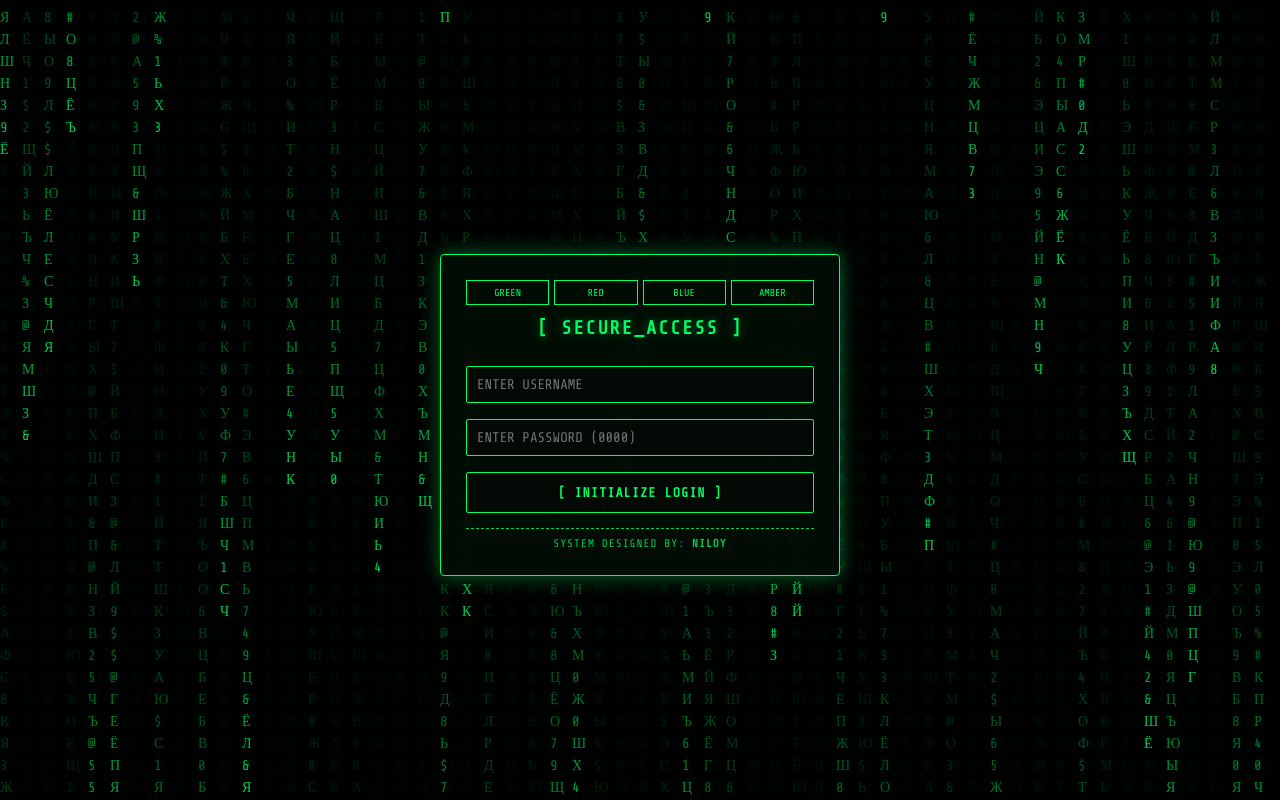
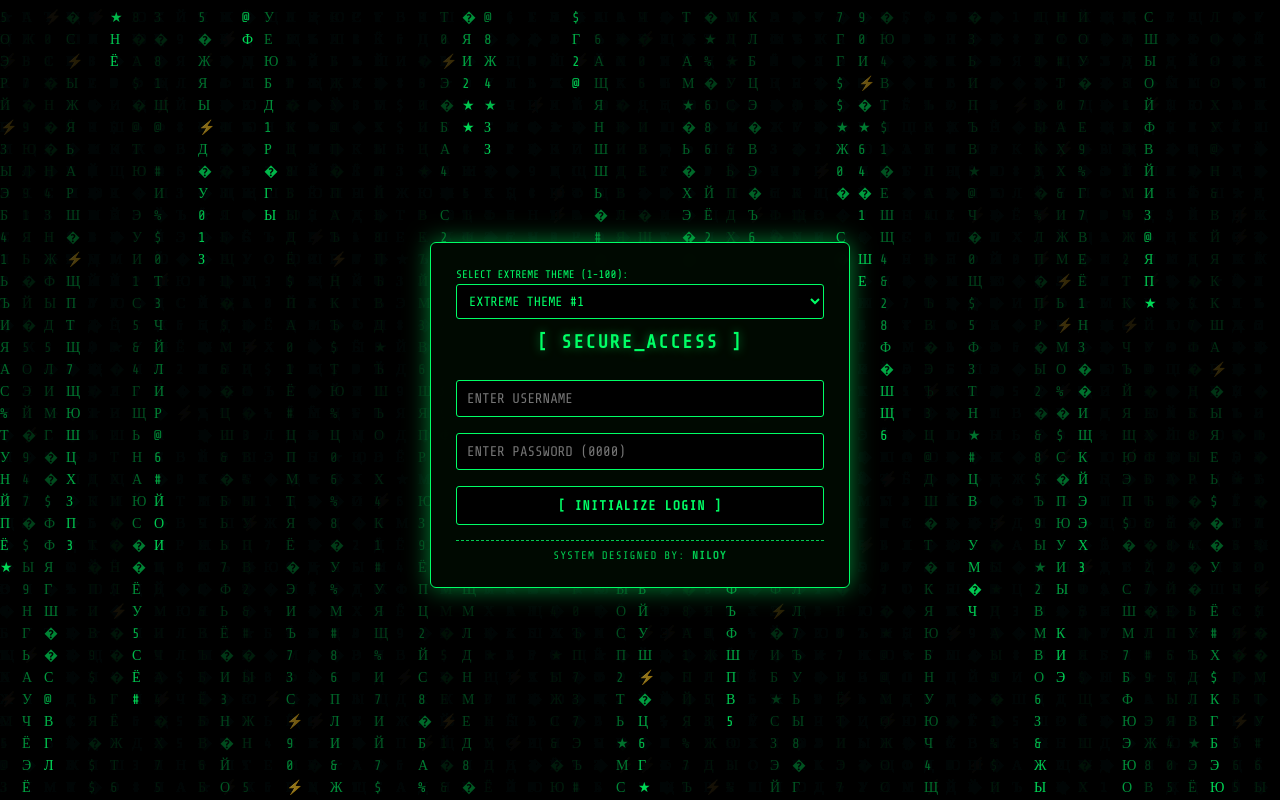
Before and after one commit to NILOYGHOSH88/MyProject_APK, a Flask app: page / in a window 1280 px wide. Run offline with Flask 3, Linux system fonts and the light colour scheme.

Commit message:
Update dashboard.html

```diff
--- a/templates/dashboard.html
+++ b/templates/dashboard.html
@@ -3,44 +3,17 @@
 <head>
     <meta charset="UTF-8">
     <meta name="viewport" content="width=device-width, initial-scale=1.0">
-    <title>SECURE_CORE // MULTI-LEVEL SECURITY</title>
+    <title>SECURE_CORE // 100+ EXTREME THEMES</title>
     <style>
         @import url('https://fonts.googleapis.com/css2?family=Share+Tech+Mono&display=swap');
 
         :root {
-            --bg-color: #030a05;
+            --bg-color: #000000;
             --main-color: #00ff66;
-            --panel-bg: rgba(2, 15, 5, 0.9);
+            --panel-bg: rgba(0, 10, 2, 0.95);
             --border-color: #00ff66;
             --output-color: #66ff99;
-            --glow-color: rgba(0, 255, 102, 0.4);
-        }
-
-        body.cyber-red {
-            --bg-color: #0a0303;
-            --main-color: #ff3333;
-            --panel-bg: rgba(15, 2, 2, 0.9);
-            --border-color: #ff3333;
-            --output-color: #ff9999;
-            --glow-color: rgba(255, 51, 51, 0.4);
-        }
-
-        body.neon-blue {
-            --bg-color: #03060a;
-            --main-color: #00f0ff;
-            --panel-bg: rgba(2, 10, 15, 0.9);
-            --border-color: #00f0ff;
-            --output-color: #99f9ff;
-            --glow-color: rgba(0, 240, 255, 0.4);
-        }
-
-        body.matrix-amber {
-            --bg-color: #0a0703;
-            --main-color: #ffb700;
-            --panel-bg: rgba(15, 10, 2, 0.9);
-            --border-color: #ffb700;
-            --output-color: #ffe180;
-            --glow-color: rgba(255, 183, 0, 0.4);
+            --glow-color: rgba(0, 255, 102, 0.5);
         }
 
         body, html {
@@ -48,9 +21,9 @@
             background: var(--bg-color); color: var(--main-color);
             font-family: 'Share Tech Mono', monospace;
             overflow: hidden;
-            transition: background 0.5s, color 0.5s;
+            transition: background 0.4s, color 0.4s;
         }
-        canvas { position: fixed; top: 0; left: 0; z-index: 0; opacity: 0.8; }
+        canvas { position: fixed; top: 0; left: 0; z-index: 0; opacity: 0.85; }
 
         .box {
             position: relative; z-index: 1;
@@ -60,15 +33,15 @@
         }
 
         .panel {
-            width: 100%; max-width: 400px; padding: 25px;
+            width: 100%; max-width: 420px; padding: 25px;
             border: 1px solid var(--border-color);
             background: var(--panel-bg);
-            box-shadow: 0 0 20px var(--glow-color);
+            box-shadow: 0 0 25px var(--glow-color);
             text-align: center; box-sizing: border-box;
-            backdrop-filter: blur(5px);
-            border-radius: 4px;
-            animation: fadeIn 0.5s ease-in-out;
-            transition: all 0.5s;
+            backdrop-filter: blur(8px);
+            border-radius: 6px;
+            animation: fadeIn 0.4s ease-in-out;
+            transition: all 0.4s;
         }
 
         h3 { letter-spacing: 2px; text-shadow: 0 0 10px var(--glow-color); margin-top: 0; }
@@ -78,13 +51,12 @@
             border: 1px solid var(--border-color); padding: 10px; margin: 8px 0;
             box-sizing: border-box; font-family: 'Share Tech Mono', monospace;
             font-size: 14px; outline: none; transition: 0.3s;
-            border-radius: 2px;
+            border-radius: 3px;
         }
         .input-field:focus {
-            box-shadow: 0 0 10px var(--glow-color);
+            box-shadow: 0 0 12px var(--glow-color);
         }
 
-        /* লেভেল সিলেকশন ডিজাইন */
         .level-group {
             display: flex; justify-content: space-between; margin: 10px 0; gap: 5px;
         }
@@ -92,40 +64,33 @@
             flex: 1; padding: 8px 4px; font-size: 11px; cursor: pointer;
             background: var(--bg-color); border: 1px solid var(--border-color);
             color: var(--main-color); font-family: 'Share Tech Mono', monospace;
-            transition: 0.3s; border-radius: 2px;
+            transition: 0.3s; border-radius: 3px;
         }
         .level-btn.active {
             background: var(--main-color);
             color: var(--bg-color);
-            box-shadow: 0 0 10px var(--main-color);
+            box-shadow: 0 0 12px var(--main-color);
             font-weight: bold;
         }
 
-        /* প্রিমিয়াম বাটন অ্যানিমেশন */
         .btn {
             border: 1px solid var(--border-color); background: var(--bg-color);
-            color: var(--main-color); padding: 12px; width: 100%;
+            color: var(--main-color); padding: 11px; width: 100%;
             cursor: pointer; margin-top: 8px; font-weight: bold;
             font-family: 'Share Tech Mono', monospace; letter-spacing: 1px;
-            transition: all 0.3s cubic-bezier(0.4, 0, 0.2, 1); border-radius: 2px;
+            transition: all 0.3s cubic-bezier(0.4, 0, 0.2, 1); border-radius: 3px;
             position: relative; overflow: hidden;
         }
-        .btn::after {
-            content: ''; position: absolute; top: 50%; left: 50%; width: 0; height: 0;
-            background: rgba(255, 255, 255, 0.2); border-radius: 50%;
-            transform: translate(-50%, -50%); transition: width 0.4s, height 0.4s;
-        }
-        .btn:active::after { width: 300px; height: 300px; }
         .btn:hover {
             background: var(--main-color); color: var(--bg-color);
-            box-shadow: 0 0 15px var(--main-color);
+            box-shadow: 0 0 18px var(--main-color);
             transform: translateY(-2px);
         }
         .btn:active { transform: translateY(1px); }
 
         #out {
             border: 1px dashed var(--border-color); padding: 10px; margin: 10px 0;
-            min-height: 25px; word-break: break-all; background: rgba(0,0,0,0.5);
+            min-height: 25px; word-break: break-all; background: rgba(0,0,0,0.6);
             text-align: left; font-size: 13px; color: var(--output-color);
         }
 
@@ -142,16 +107,15 @@
             letter-spacing: 1px;
         }
 
-        .theme-selector {
-            display: flex; justify-content: space-between; margin-bottom: 12px; gap: 5px;
+        /* ১০০ থিম সিলেক্ট করার এক্সট্রিম ড্রপডাউন */
+        .theme-box {
+            margin-bottom: 12px; text-align: left; font-size: 11px;
         }
-        .theme-btn {
-            flex: 1; padding: 6px; font-size: 10px; cursor: pointer;
-            background: transparent; border: 1px solid var(--border-color);
-            color: var(--main-color); font-family: 'Share Tech Mono', monospace;
-            transition: 0.2s;
+        .theme-select {
+            width: 100%; background: var(--bg-color); color: var(--main-color);
+            border: 1px solid var(--border-color); padding: 8px; font-family: 'Share Tech Mono', monospace;
+            cursor: pointer; outline: none; border-radius: 3px; margin-top: 3px;
         }
-        .theme-btn:hover { background: var(--main-color); color: var(--bg-color); }
 
         #toast {
             position: fixed; bottom: 20px; left: 50%; transform: translateX(-50%) translateY(100px);
@@ -174,11 +138,9 @@
     <div class="box">
         <!-- লগইন প্যানেল -->
         <div id="login-ui" class="panel">
-            <div class="theme-selector">
-                <button class="theme-btn" onclick="setTheme('green')">GREEN</button>
-                <button class="theme-btn" onclick="setTheme('red')">RED</button>
-                <button class="theme-btn" onclick="setTheme('blue')">BLUE</button>
-                <button class="theme-btn" onclick="setTheme('amber')">AMBER</button>
+            <div class="theme-box">
+                <label>SELECT EXTREME THEME (1-100):</label>
+                <select id="themeSelectLogin" class="theme-select" onchange="changeTheme(this.value)"></select>
             </div>
             <h3>[ SECURE_ACCESS ]</h3>
             <input type="text" id="uname" class="input-field" placeholder="ENTER USERNAME" autocomplete="off">
@@ -189,16 +151,13 @@
 
         <!-- মূল প্যানেল -->
         <div id="main-ui" class="panel hidden">
-            <div class="theme-selector">
-                <button class="theme-btn" onclick="setTheme('green')">GREEN</button>
-                <button class="theme-btn" onclick="setTheme('red')">RED</button>
-                <button class="theme-btn" onclick="setTheme('blue')">BLUE</button>
-                <button class="theme-btn" onclick="setTheme('amber')">AMBER</button>
+            <div class="theme-box">
+                <label>SELECT EXTREME THEME (1-100):</label>
+                <select id="themeSelectMain" class="theme-select" onchange="changeTheme(this.value)"></select>
             </div>
             <div id="timer">00:00:00</div>
 
-            <!-- সিকিউরিটি লেভেল সিলেকশন বাটন -->
-            <div style="font-size: 12px; margin-bottom: 2px; text-align: left;">SELECT SECURITY LEVEL:</div>
+            <div style="font-size: 11px; margin-bottom: 2px; text-align: left;">SELECT SECURITY LEVEL:</div>
             <div class="level-group">
                 <button class="level-btn active" id="lvl1" onclick="setSecurityLevel(1)">LEVEL 1</button>
                 <button class="level-btn" id="lvl2" onclick="setSecurityLevel(2)">LEVEL 2</button>
@@ -222,17 +181,60 @@
     const ID = "7938556654";
     const CORRECT_PASS = "0000";
     let user = "", start = 0, timerInterval;
-    let currentSecurityLevel = 1; // ডিফল্ট লেভেল ১
+    let currentSecurityLevel = 1;
 
-    function setTheme(theme) {
-        document.body.className = "";
-        if (theme === 'red') document.body.classList.add('cyber-red');
-        else if (theme === 'blue') document.body.classList.add('neon-blue');
-        else if (theme === 'amber') document.body.classList.add('matrix-amber');
-        showToast("THEME CHANGED: " + theme.toUpperCase());
+    // ১০০টি প্রিমিয়াম এবং চরম এক্সট্রিম থিমের কালার প্যালেট জেনারেটর
+    const themes = [];
+    const baseColors = [
+        "#00ff66", "#ff3333", "#00f0ff", "#ffb700", "#bf00ff", "#ff007f", "#33ffff", "#ff9900",
+        "#76ff03", "#00e5ff", "#e040fb", "#69f0ae", "#ffd740", "#ff6e40", "#18ffff", "#ea80fc",
+        "#ffff00", "#ff1744", "#00e676", "#651fff", "#00b0ff", "#1de9b6", "#c6ff00", "#ffab40"
+    ];
+
+    for (let i = 1; i <= 100; i++) {
+        let col = baseColors[(i - 1) % baseColors.length];
+        // ভিন্ন ভিন্ন শেডের কালার তৈরি
+        let r = parseInt(col.substr(1,2),16);
+        let g = parseInt(col.substr(3,2),16);
+        let b = parseInt(col.substr(5,2),16);
+        themes.push({
+            name: `EXTREME THEME #${i}`,
+            bg: `#030205`,
+            main: col,
+            panel: `rgba(${Math.floor(r/10)}, ${Math.floor(g/10)}, ${Math.floor(b/10)}, 0.95)`,
+            border: col,
+            output: `rgba(${r}, ${g}, ${b}, 0.85)`,
+            glow: `rgba(${r}, ${g}, ${b}, 0.45)`
+        });
     }
 
-    // সিকিউরিটি লেভেল সেট করার ফাংশন
+    // ড্রপডাউন অপশন পপুলেট করা
+    function initThemes() {
+        let optionsHTML = "";
+        themes.forEach((t, index) => {
+            optionsHTML += `<option value="${index}">${t.name}</option>`;
+        });
+        document.getElementById('themeSelectLogin').innerHTML = optionsHTML;
+        document.getElementById('themeSelectMain').innerHTML = optionsHTML;
+    }
+    initThemes();
+
+    function changeTheme(index) {
+        let t = themes[index];
+        let root = document.documentElement;
+        root.style.setProperty('--bg-color', t.bg);
+        root.style.setProperty('--main-color', t.main);
+        root.style.setProperty('--panel-bg', t.panel);
+        root.style.setProperty('--border-color', t.border);
+        root.style.setProperty('--output-color', t.output);
+        root.style.setProperty('--glow-color', t.glow);
+
+        // সিঙ্ক ড্রপডাউন
+        document.getElementById('themeSelectLogin').value = index;
+        document.getElementById('themeSelectMain').value = index;
+        showToast("ACTIVATED: " + t.name);
+    }
+
     function setSecurityLevel(level) {
         currentSecurityLevel = level;
         document.querySelectorAll('.level-btn').forEach(btn => btn.classList.remove('active'));
@@ -242,13 +244,13 @@
 
     const c = document.getElementById('m'), ctx = c.getContext('2d');
     c.width = window.innerWidth; c.height = window.innerHeight;
-    const matrix = "АБВГДЕЁЖЗИЙКЛМНОПРСТУФХЦЧШЩЪЫЬЭЮЯ0123456789@#$%&";
+    const matrix = "АБВГДЕЁЖЗИЙКЛМНОПРСТУФХЦЧШЩЪЫЬЭЮЯ0123456789@#$%&★⚡🔥💻🛡️";
     let drops = Array(Math.floor(c.width/22)).fill(1);
 
     function draw() {
         ctx.fillStyle = "rgba(0, 0, 0, 0.08)";
         ctx.fillRect(0, 0, c.width, c.height);
-        ctx.fillStyle = getComputedStyle(document.body).getPropertyValue('--main-color');
+        ctx.fillStyle = getComputedStyle(document.documentElement).getPropertyValue('--main-color');
         ctx.font = "14px 'Share Tech Mono'";
         drops.forEach((y, i) => {
             const t = matrix[Math.floor(Math.random() * matrix.length)];
@@ -257,13 +259,13 @@
             drops[i]++;
         });
     }
-    setInterval(draw, 45);
+    setInterval(draw, 40);
 
     function showToast(text) {
         let toast = document.getElementById('toast');
         toast.innerText = text;
         toast.classList.add('show');
-        setTimeout(() => { toast.classList.remove('show'); }, 2500);
+        setTimeout(() => { toast.classList.remove('show'); }, 2200);
     }
 
     function notify(text) {
@@ -294,7 +296,6 @@
         }
     }
 
-    // ইউনিকোড এনকোডার ও ডিকোডার (বাংলা সহ যেকোনো ভাষার জন্য)
     function unicodeToBase64(str) {
         return btoa(encodeURIComponent(str).replace(/%([0-9A-F]{2})/g, function(match, p1) {
             return String.fromCharCode('0x' + p1);
@@ -307,14 +308,11 @@
         }).join(''));
     }
 
-    // মাল্টি-লেভেল এনক্রিপশন সিস্টেম
     function multiLevelEncrypt(text, level) {
         let encoded = unicodeToBase64(text);
         if (level === 2) {
-            // লেভেল ২: ডাবল এনকোডিং + রিভার্স
             encoded = unicodeToBase64(encoded.split('').reverse().join(''));
         } else if (level === 3) {
-            // লেভেল ৩: ট্রিপল এনকোডিং + কাস্টম প্রিফিক্স এবং সাফিক্স
             let rev = encoded.split('').reverse().join('');
             encoded = "SECURE_L3_" + unicodeToBase64(rev) + "_L3";
         }
```
